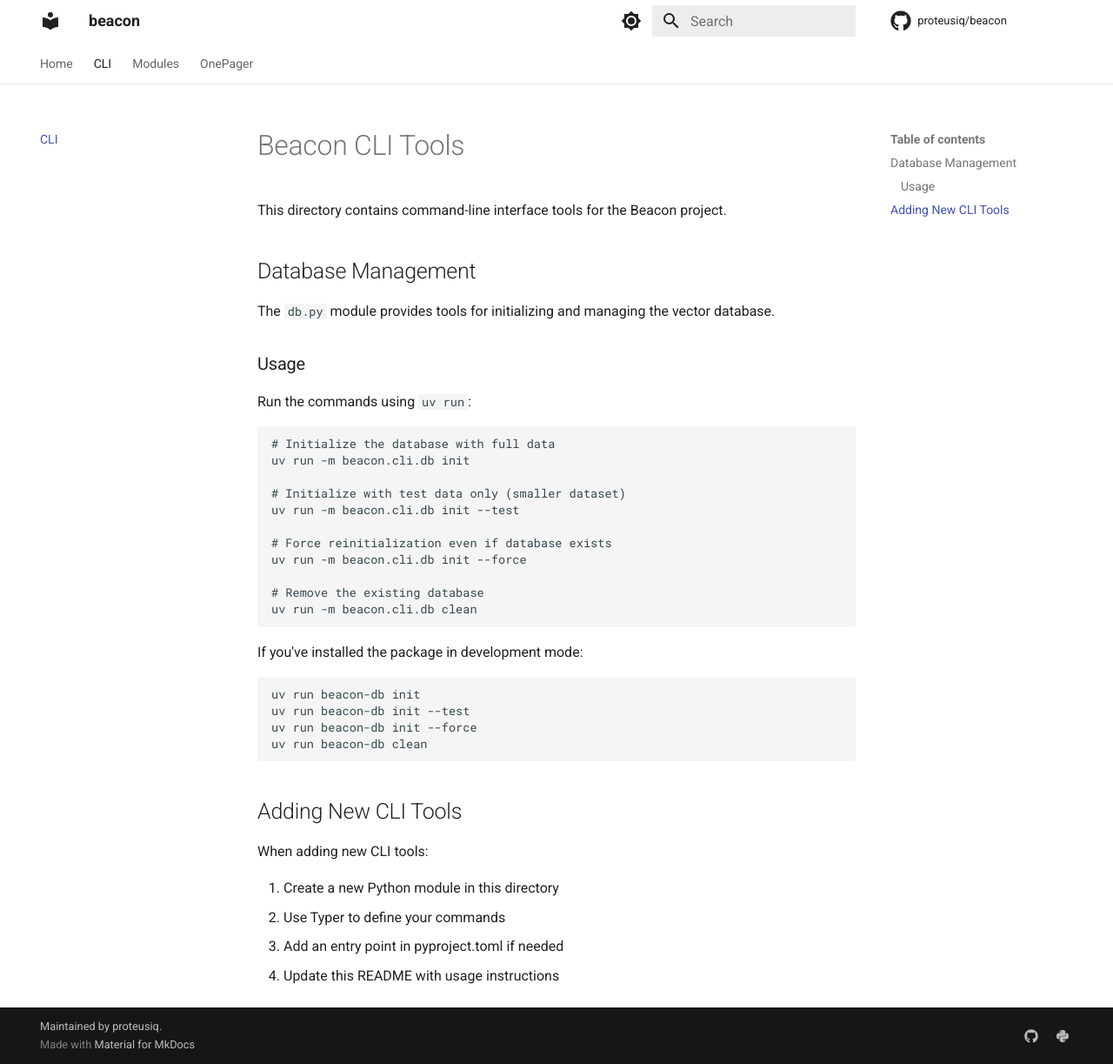
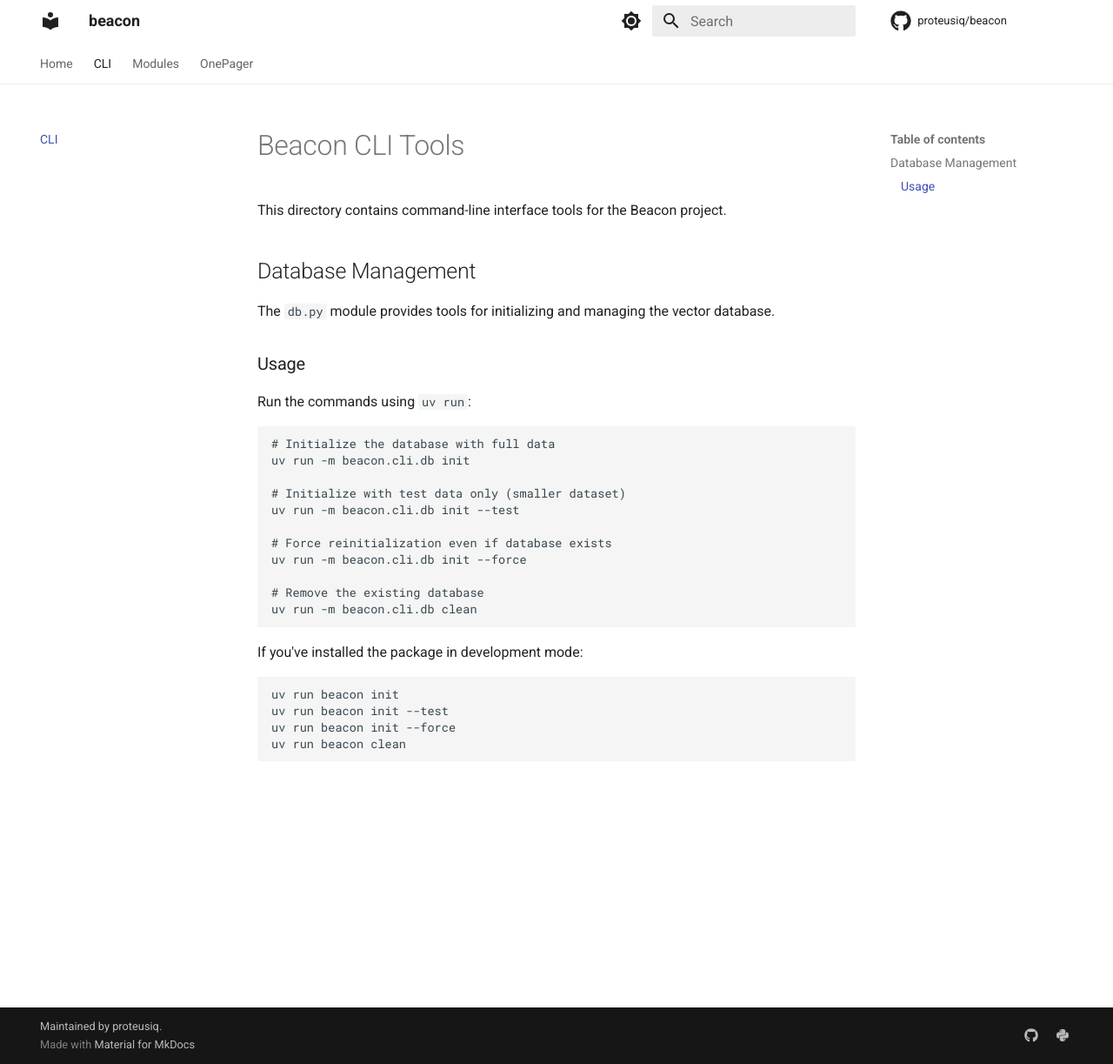
Before and after one commit to Proteusiq/beacon, an MkDocs documentation site: the page built from docs/cli.md, in a window 1280 px wide and 1223 px high. Shown: the whole window at 87% size. Built offline with MkDocs 1.6.1 and Material for MkDocs 9.7.7, drawn with Linux system fonts in a browser that asks for light colours; comment, search, counter and statistics services are not loaded.

````diff
--- a/docs/cli.md
+++ b/docs/cli.md
@@ -27,17 +27,8 @@ uv run -m beacon.cli.db clean
 If you've installed the package in development mode:
 
 ```bash
-uv run beacon-db init
-uv run beacon-db init --test
-uv run beacon-db init --force
-uv run beacon-db clean
+uv run beacon init
+uv run beacon init --test
+uv run beacon init --force
+uv run beacon clean
 ```
-
-## Adding New CLI Tools
-
-When adding new CLI tools:
-
-1. Create a new Python module in this directory
-2. Use Typer to define your commands
-3. Add an entry point in pyproject.toml if needed
-4. Update this README with usage instructions
--- a/pyproject.toml
+++ b/pyproject.toml
@@ -26,7 +26,7 @@ Homepage = "https://proteusiq.github.io/beacon/"
 Repository = "https://github.com/proteusiq/beacon"
 Documentation = "https://proteusiq.github.io/beacon/"
 
-[project.optional-dependencies]
+[dependency-groups]
 dev = [
     "pytest>=7.2.0",
     "pre-commit>=2.20.0",
@@ -49,7 +49,7 @@ package-dir = {"" = "src"}
 py-modules = ["beacon"]
 
 [project.scripts]
-beacon-db = "beacon.cli.db:app"
+beacon = "beacon.cli.db:app"
 
 [tool.mypy]
 files = ["src"]
````
Also changed, not shown: README.md (+1 -1 lines), docs/index.md (+1 -1 lines), src/beacon/cli/README.md (+4 -13 lines), 2 other files.
